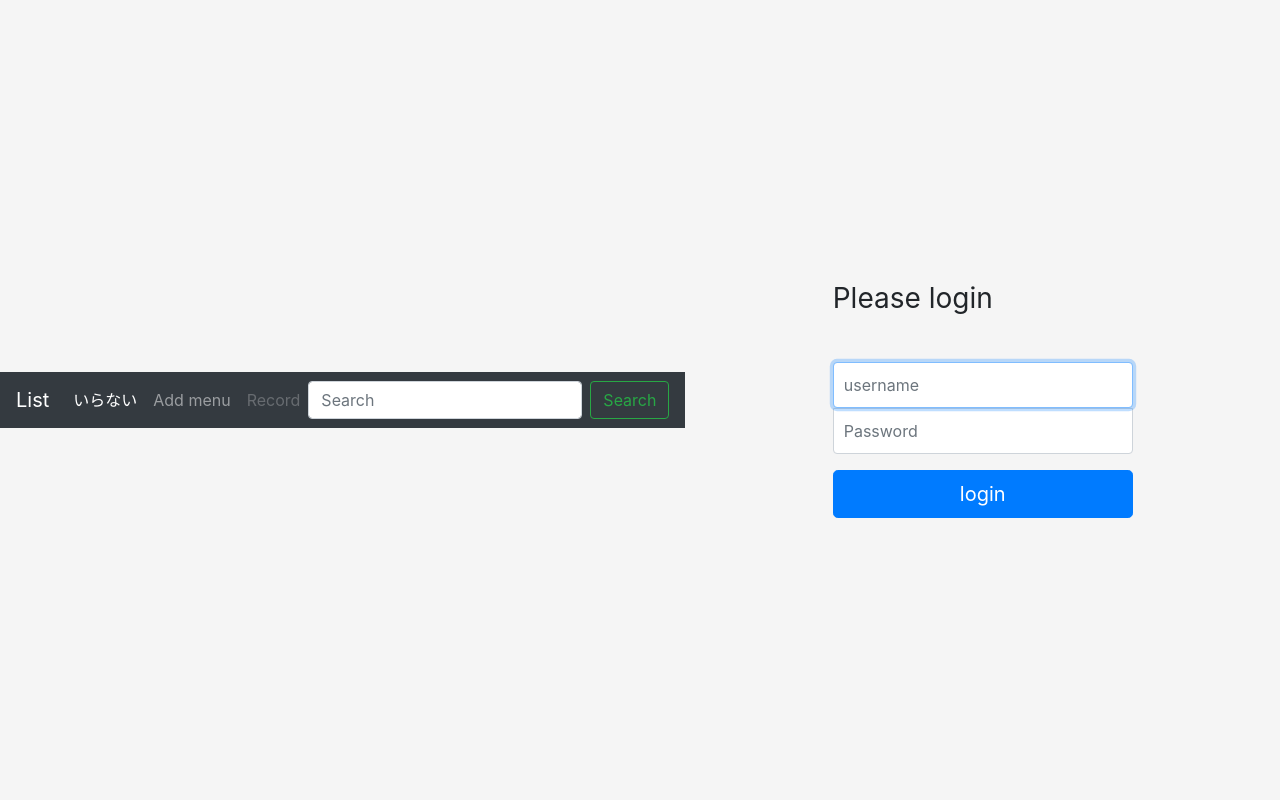
After one commit to t-rryyyoooo/app, a Django app: page /login/ in a window 1280 px wide. The commit adds this page. Run offline with Django 3.2, Linux system fonts and the light colour scheme; some libraries are stand-ins or nearby versions.

Commit message:
Add function to login.

```diff
--- a/muscle/urls.py
+++ b/muscle/urls.py
@@ -1,8 +1,11 @@
 from django.urls import path
-from .views import recordIndexFunc, addMenuFunc, recordDetailFunc
+from .views import *
+from django.conf import settings
+from django.conf.urls.static import static
 
 urlpatterns = [
-        path("recordIndex", recordIndexFunc, name="recordIndex"),
-        path("recordDetail", recordDetailFunc, name="recordDetail"),
-        path("addMenu", addMenuFunc, name="addMenu")
-        ]
+        path("recordIndex/", recordIndexFunc, name="recordIndex"),
+        path("recordDetail/", recordDetailFunc, name="recordDetail"),
+        path("addMenu/", addMenuFunc, name="addMenu"),
+        path("login/", loginFunc, name="login")
+        ] + static(settings.STATIC_URL, document_root=settings.STATIC_ROOT)
--- a/muscle/views.py
+++ b/muscle/views.py
@@ -1,5 +1,6 @@
 from django.shortcuts import render, redirect
 from django.http import HttpResponse
+from django.contrib.auth import authenticate, login
 from .models import Menu
 from collections import defaultdict
 from . import PARTS
@@ -38,3 +39,14 @@ def addMenuFunc(request, part = None):
             "part" : part
             }
     return render(request, "addMenu.html", contexts)
+
+def loginFunc(request):
+    if request.method == "POST":
+        postedUserName = request.POST["username"]
+        postedPassword = request.POST["password"]
+        user = authenticate(request, username = postedUserName, password = postedPassword)
+        if user is not None:
+            login(request, user)
+            return redirect("recordIndex")
+
+    return render(request, "login.html")
--- /dev/null
+++ b/static/css/style.css
@@ -0,0 +1,49 @@
+html,
+body {
+  height: 100%;
+}
+
+body {
+  display: -ms-flexbox;
+  display: flex;
+  -ms-flex-align: center;
+  align-items: center;
+  padding-top: 40px;
+  padding-bottom: 40px;
+  background-color: #f5f5f5;
+}
+
+.form-signin {
+  width: 100%;
+  max-width: 330px;
+  padding: 15px;
+  margin: auto;
+}
+.form-signin .checkbox {
+  font-weight: 400;
+}
+.form-signin .form-control {
+  position: relative;
+  box-sizing: border-box;
+  height: auto;
+  padding: 10px;
+  font-size: 16px;
+}
+.form-signin .form-control:focus {
+  z-index: 2;
+}
+.form-signin input[type="name"] {
+  margin-bottom: -1px;
+  border-bottom-right-radius: 0;
+  border-bottom-left-radius: 0;
+}
+.form-signin input[type="password"] {
+  margin-bottom: 10px;
+  border-top-left-radius: 0;
+  border-top-right-radius: 0;
+}
+
+h1{
+    margin-bottom : 30px;
+    padding-bottom : 30px;
+}
--- a/templates/base.html
+++ b/templates/base.html
@@ -7,6 +7,9 @@
 
     <!-- Bootstrap CSS -->
     <link rel="stylesheet" href="https://stackpath.bootstrapcdn.com/bootstrap/4.4.1/css/bootstrap.min.css" integrity="sha384-Vkoo8x4CGsO3+Hhxv8T/Q5PaXtkKtu6ug5TOeNV6gBiFeWPGFN9MuhOf23Q9Ifjh" crossorigin="anonymous">
+
+    {% block customcss %}
+    {% endblock customcss %}
 
     <title>Record training</title>
   </head>
--- /dev/null
+++ b/templates/login.html
@@ -0,0 +1,19 @@
+{% extends 'base.html' %}
+{% load static %}
+
+{% block customcss %}
+<link rel="stylesheet" type="text/css" href="{% static 'css/style.css' %}">
+{% endblock customcss %}
+
+{% block content %}
+<form class="form-signin" method="POST" action=''>{% csrf_token %}
+  <h1 class="h3 mb-3 font-weight-normal">Please login</h1>
+  <label for="inputEmail" class="sr-only">名前</label>
+  <input type="text" id="inputEmail" class="form-control" name='username' placeholder="username" required autofocus>
+  <label for="inputPassword" class="sr-only">パスワード</label>
+  <input type="password" id="inputPassword" class="form-control" name='password' placeholder="Password" required>
+  <div class="checkbox mb-3">
+  </div>
+  <button class="btn btn-lg btn-primary btn-block" type="submit">login</button>
+</form>
+{% endblock content %}
```
Also changed, not shown: templates/recordIndex.html (+12 -1 lines), db.sqlite3.
